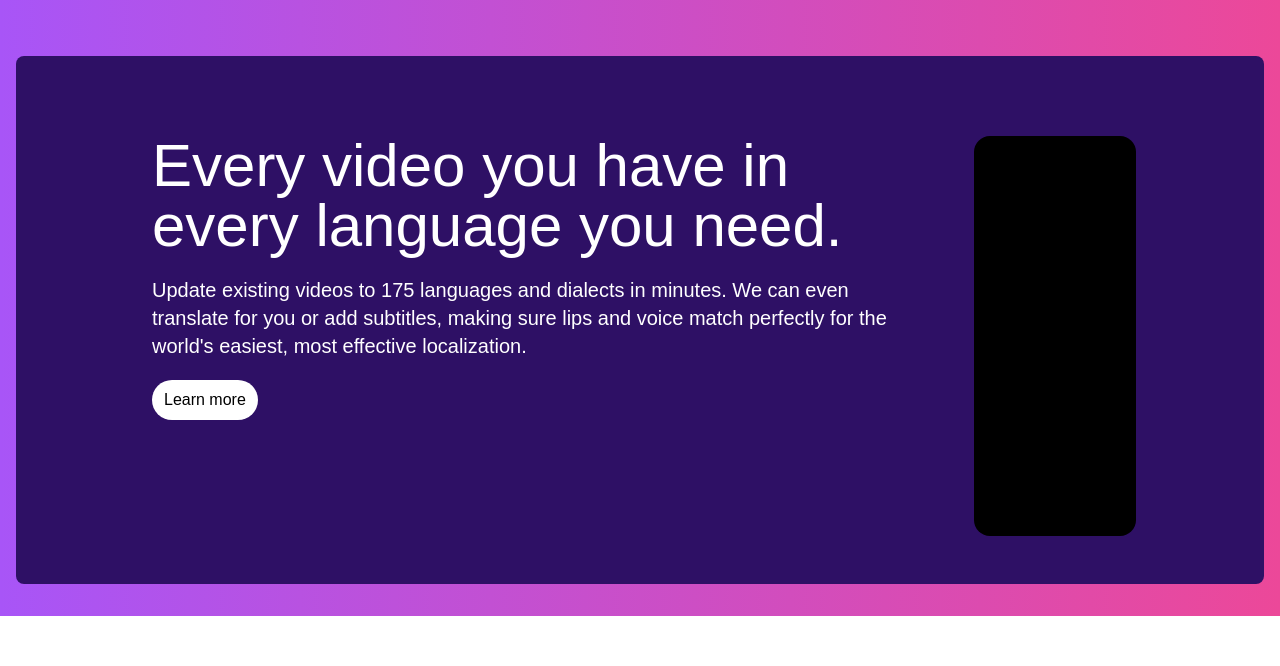
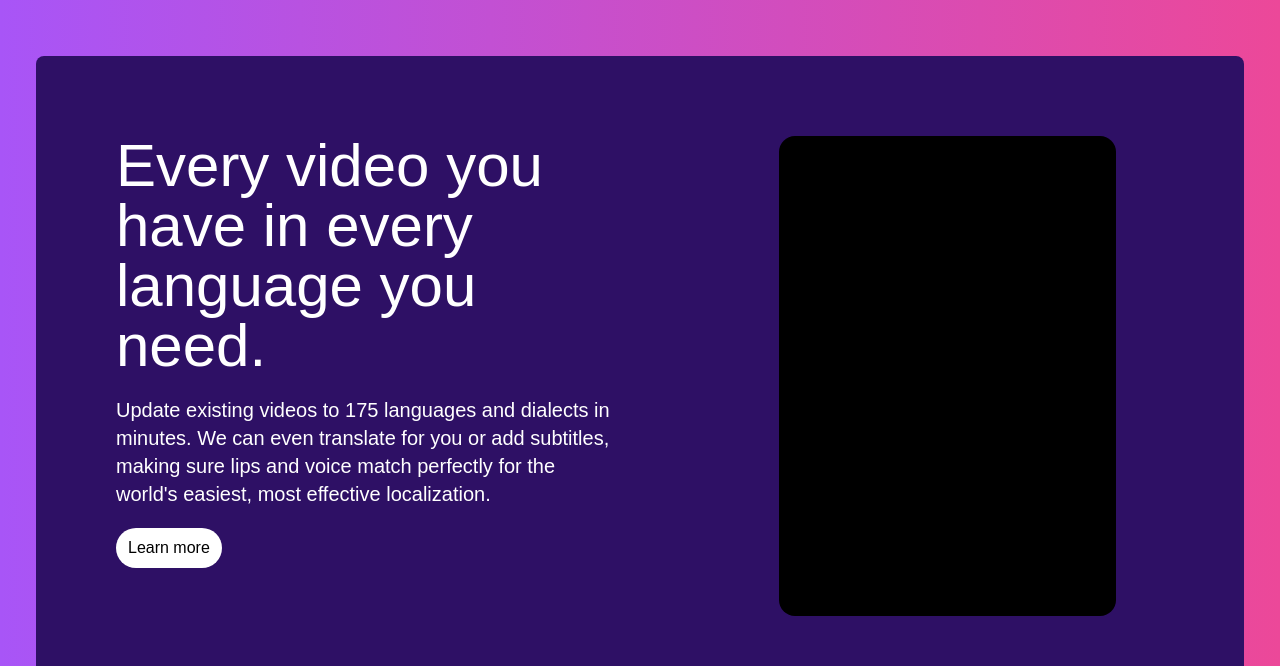
Before and after one commit to NavneeshYadav/assignment, a Next.js app: page / in a window 1280 px wide. Shown: the part 2860-3526 px from the top of the page. Built offline with nearby package versions, Linux system fonts and the light colour scheme.

Commit message:
fixing Whole UI 3.0

```diff
--- a/src/components/Section5.tsx
+++ b/src/components/Section5.tsx
@@ -2,14 +2,14 @@ const Section5 = () => {
     return (
         <div className="mt-10 pt-20 bg-gradient-to-r from-purple-500 to-pink-500 pb-8">
             <img className="mx-auto max-w-[432px] lg:max-w-[992px] rounded-2xl block" src="https://cdn.prod.website-files.com/66a9edf7bd0139f5207e19be/67521ed7073c3ab9fd2da9b0_Hompage%20Avatar.webp" alt="image" />
-            <div className="mt-28 px-20 bg-violet-950 flex flex-col lg:flex-row mx-4 rounded-lg justify-center align-center">
-                <div className="text-white mt-20 text-left mx-auto lg:px-14">
+            <div className="mt-28 px-20 bg-violet-950 flex flex-col lg:flex-row mx-4 lg:mx-9 rounded-lg justify-center align-center">
+                <div className="text-white mt-20 text-left mx-auto lg:w-[700px] lg:pr-32">
                     <h2 className="text-6xl mb-5">Every video you have in every language you need.</h2>
                     <p className="text-xl mb-5 ">Update existing videos to 175 languages and dialects in minutes. We can even translate for you or add subtitles, making sure lips and voice match perfectly for the world's easiest, most effective localization.</p>
                     <button className="text-black px-3 py-2 rounded-3xl bg-white hover:bg-fuchsia-400">Learn more</button>
                 </div>
                 {/* <video className="rounded-2xl w-96 mt-20 mx-auto lg:mr-12 mb-12 lg:mb-12" src="https://cdn.prod.website-files.com/66a9edf7bd0139f5207e19be%2F66e577329101468db7a867e9_HeyGen-13-Localize-580x580-081524-transcode.webm"></video> */}
-             <div className="bg-black lg:h-[400px] rounded-2xl w-96 mt-20 mx-auto lg:mr-12 mb-12 lg:mb-12">
+             <div className="bg-black h-[480px] rounded-2xl lg:w-96 mt-20 mx-1 lg:mx-8 lg:mr-12 mb-12 lg:mb-16">
 
              </div>
 
--- a/src/components/Section6.tsx
+++ b/src/components/Section6.tsx
@@ -4,8 +4,11 @@
 const Section6 = () => {
     return (
         <section>
-            <div className="flex flex-col lg:flex-row  justify-center align-center mx-64 mt-16 gap-5">
-                <video className="rounded-2xl" src="https://res.cloudinary.com/diqmvbeg6/video/upload/q_auto/v1727308222/HeyGen-2.0-StreamingAvatar-1400x1600-081524_npuqow.mp4"></video>
+            <div className="flex flex-col lg:flex-row lg:h-44 justify-center align-center mx-64 mt-16 gap-5">
+                <div className="rounded-2xl bg-black lg:h-[500px] lg:w-[1600px]">
+
+                </div>
+                {/* <video className="rounded-2xl" src="https://res.cloudinary.com/diqmvbeg6/video/upload/q_auto/v1727308222/HeyGen-2.0-StreamingAvatar-1400x1600-081524_npuqow.mp4"></video> */}
                 <div className=" text-left ml-4">
                     <h1 className="text-5xl weight-400 mb-5">Do it live</h1>
                     <p className="text-lg">
```
